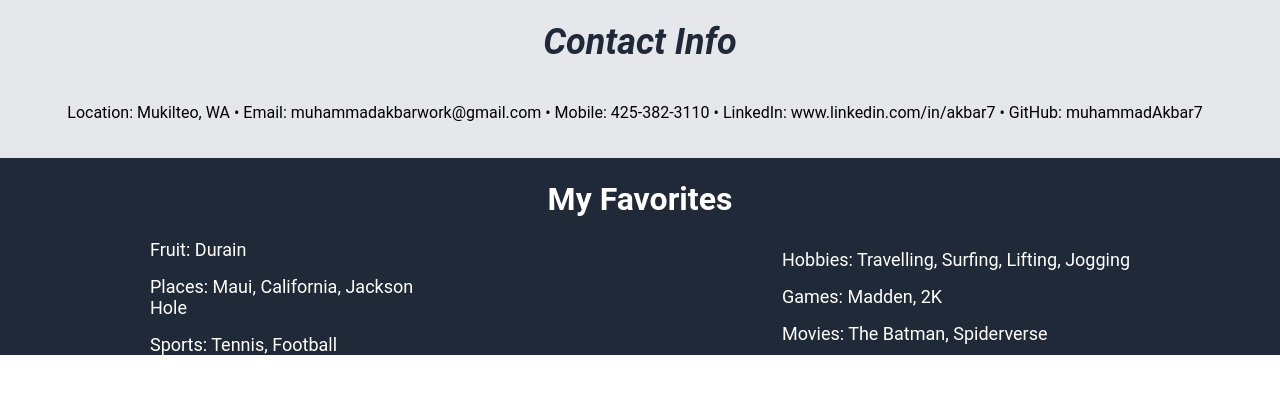
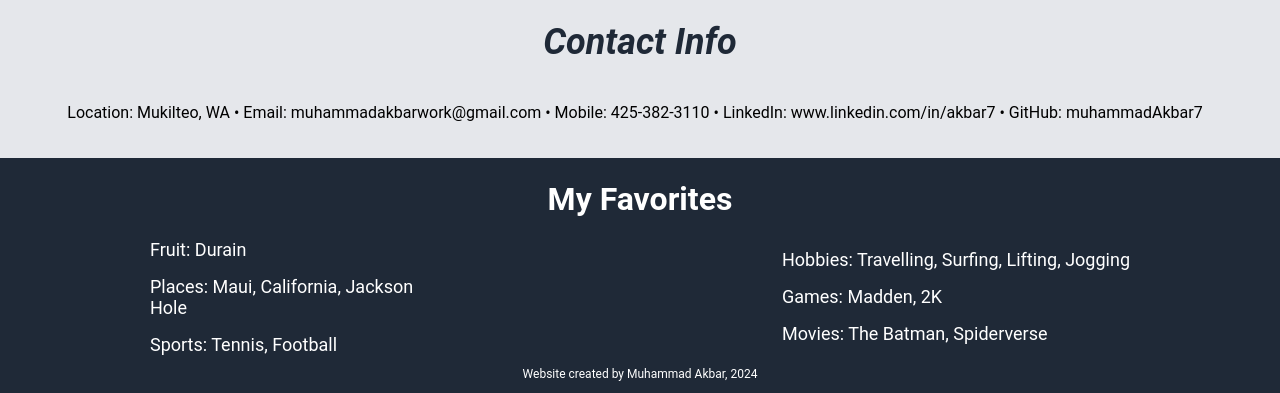
Before and after one commit to muhammadAkbar7/LandingPage, a plain HTML site: page index.html in a window 1280 px wide. Shown: the part 1340-1733 px from the top of the page. Before the commit the page ends 1695 px from the top, so only its background shows below. Drawn offline with Linux system fonts and the light colour scheme.

Commit message:
Added footer

```diff
--- a/index.html
+++ b/index.html
@@ -70,6 +70,9 @@
                 <li>Movies: The Batman, Spiderverse</li>
         </ul>
     </div>
+    <div class="footer">
+        <p> Website created by Muhammad Akbar, 2024 </p>
+    </div>
     </div>
 </div>
 </body>
--- a/style.css
+++ b/style.css
@@ -196,3 +196,16 @@ a {
   flex-direction: column;
   margin-right: 150px;
 }
+
+
+
+/* footer */
+
+.footer {
+  font-size: 12px;
+  align-items: center;
+  text-align: center;
+  background-color: #1F2937;
+  color: #fff;
+  font-family: 'Roboto', arial;
+}
```
